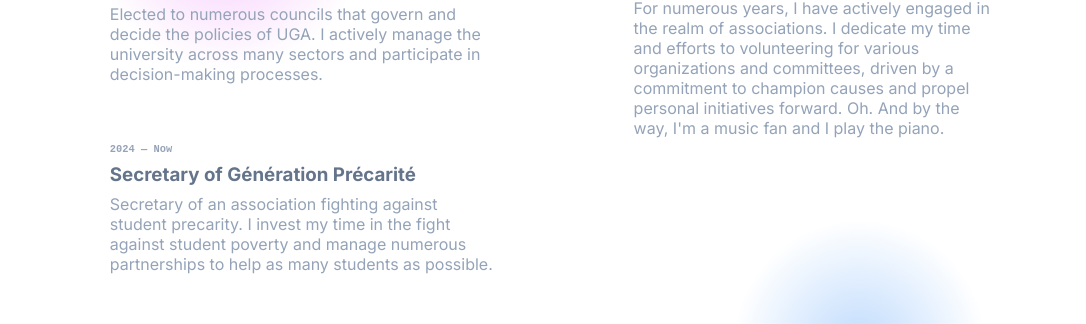
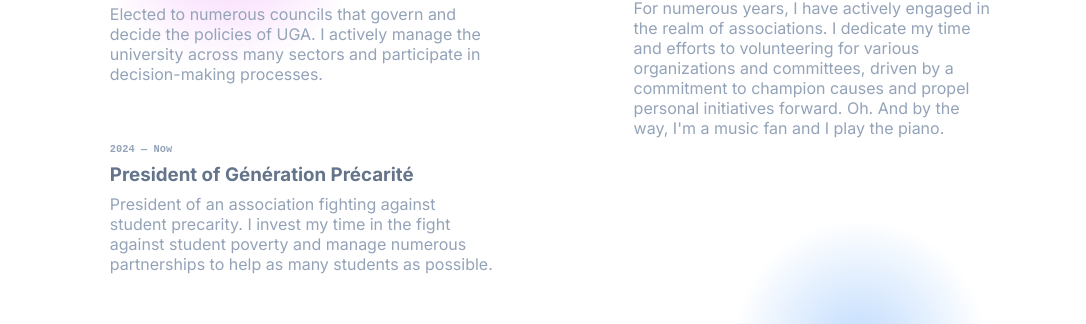
Before and after one commit to Wiwok/wiwok.github.io, a React (Create React App) app: page / in a window 1280 px wide. Shown: the part 2724-3048 px from the top of the page, without its empty margins (96-1182 px from the left). Built offline with nearby package versions, Linux system fonts and the light colour scheme.

Commit message:
Update GP role

```diff
--- a/src/App.tsx
+++ b/src/App.tsx
@@ -70,9 +70,9 @@ function App() {
 						description="Elected to numerous councils that govern and decide the policies of UGA. I actively manage the university across many sectors and participate in decision-making processes."
 					/>
 					<ExBox
-						name="Secretary of Génération Précarité"
+						name="President of Génération Précarité"
 						date="2024 — Now"
-						description="Secretary of an association fighting against student precarity. I invest my time in the fight against student poverty and manage numerous partnerships to help as many students as possible."
+						description="President of an association fighting against student precarity. I invest my time in the fight against student poverty and manage numerous partnerships to help as many students as possible."
 					/>
 					<ExBox
 						name="Student representative at Vaucanson High School"
```
